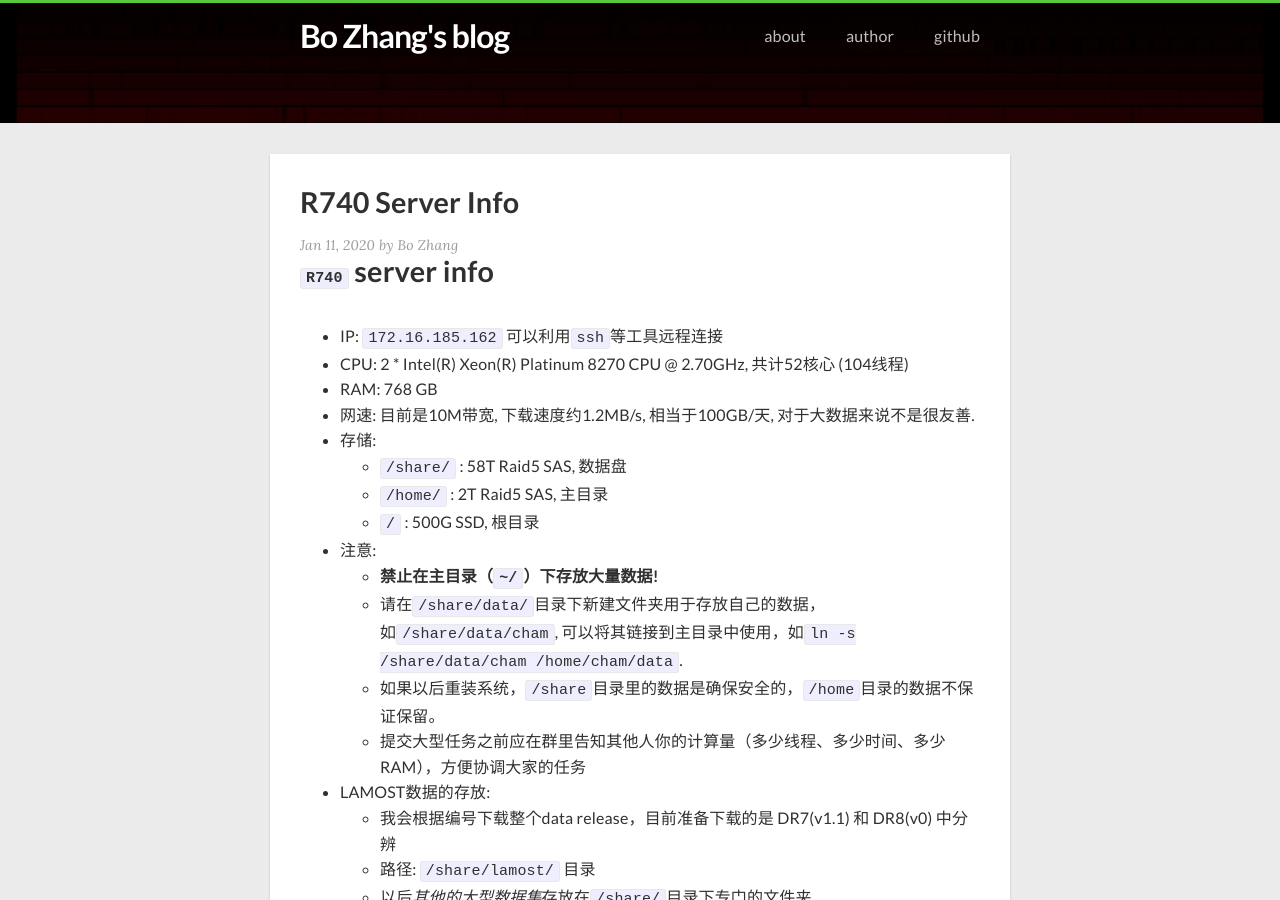
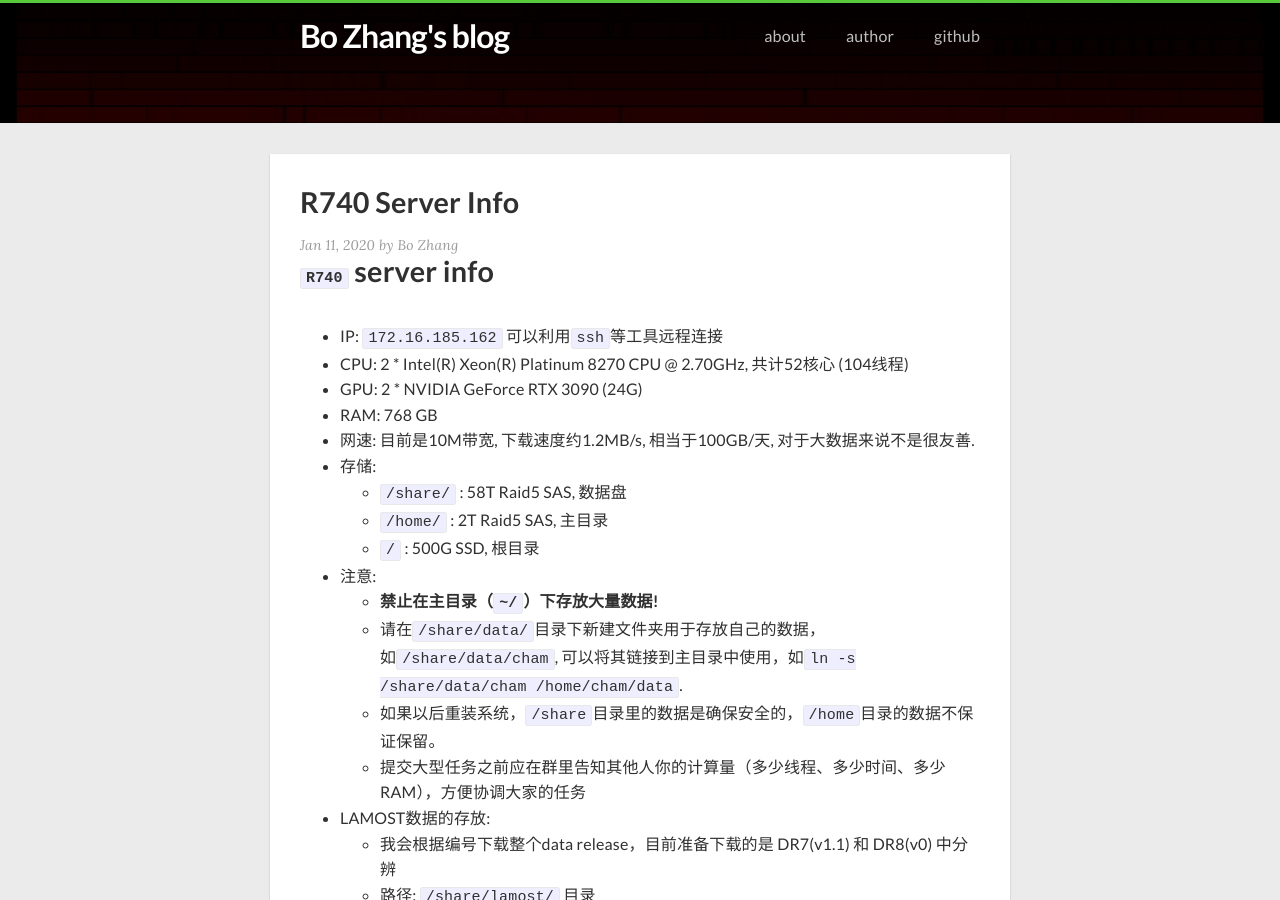
Before and after one commit to hypergravity/hypergravity.github.io, a Jekyll site: the page built from _posts/2020-01-11-R740-server-info.md, in a window 1280 px wide and 900 px high. Built offline with Jekyll 4.4.1, drawn with Linux system fonts in a browser that asks for light colours; nearby versions of some CDN libraries; our own code applies the rules of GitHub Pages for plain Markdown files.

Commit message:
added gpu info

```diff
--- a/_posts/2020-01-11-R740-server-info.md
+++ b/_posts/2020-01-11-R740-server-info.md
@@ -2,6 +2,7 @@
 
 - IP: `172.16.185.162` 可以利用`ssh`等工具远程连接
 - CPU: 2 * Intel(R) Xeon(R) Platinum 8270 CPU @ 2.70GHz, 共计52核心 (104线程)
+- GPU: 2 * NVIDIA GeForce RTX 3090 (24G)
 - RAM: 768 GB
 - 网速: 目前是10M带宽, 下载速度约1.2MB/s, 相当于100GB/天, 对于大数据来说不是很友善.
 - 存储:
```
